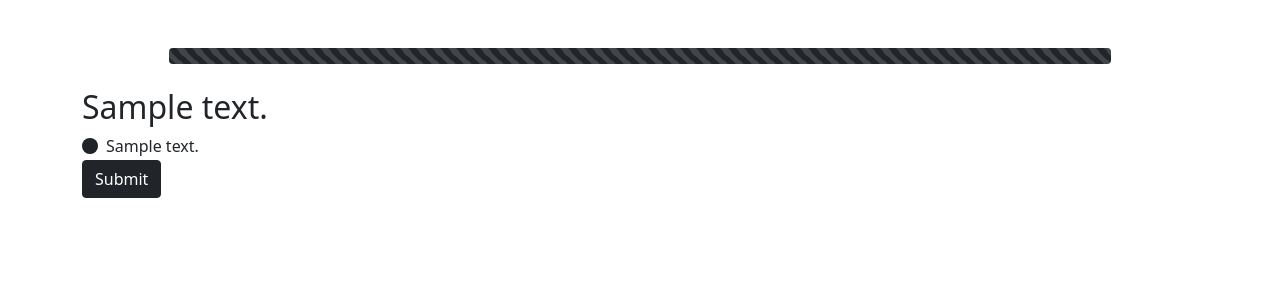
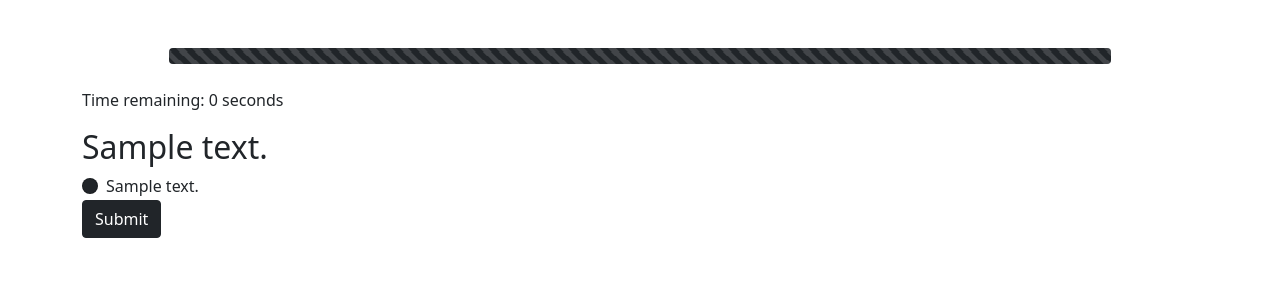
Before and after one commit to Haki-Malai/flask-triviamaster, a Flask app: template app/templates/game.html in a window 1280 px wide. Shown: the part 56-356 px from the top of the page. Run offline with Flask 3, Linux system fonts and the light colour scheme; tables that the repository leaves empty hold one stand-in row (values such as "Sample post"); the template is opened without the code that fills it: values that come from a table or form of the project are taken from there, most other values are stand-ins (such as "Sample title", 1, 10 or a date in 2020); some libraries are stand-ins or nearby versions.

Commit message:
Add time limit to game questions
This commit adds a time limit to game questions. The time limit is set to 30
seconds by default, but can be changed by setting the `time_limit` attribute of
the `GameQuestion` object.

The time remaining is displayed to the user, and the user is prevented from
submitting an answer after the time limit has expired.

```diff
--- a/app/main/routes.py
+++ b/app/main/routes.py
@@ -37,7 +37,7 @@ def show_game(game_id):
         'game.html',
         config=current_app.config,
         game=game,
-        question=game.next_question(),
+        game_question=game.next_question(),
         categories=Category.query.order_by(Category.name).all())
 
 
--- a/app/models.py
+++ b/app/models.py
@@ -1,3 +1,4 @@
+import time
 from sqlalchemy.sql.expression import func
 
 from app import db
@@ -36,7 +37,7 @@ class Game(db.Model):
     def next_question(self):
         for game_question in self.game_questions:
             if not game_question.answer_id:
-                return game_question.question
+                return game_question
 
     def generate_questions(self, num_questions=5, category_id=None):
         if category_id:
@@ -88,6 +89,8 @@ class GameQuestion(db.Model):
     a game.
     """
     id = db.Column(db.Integer, primary_key=True)
+    start_time = db.Column(db.Float, nullable=False)
+    time_limit = db.Column(db.Float, nullable=False, default=30.0)
     answer_id = db.Column(db.Integer,
                           db.ForeignKey('answer.id'),
                           nullable=True)
@@ -101,6 +104,21 @@ class GameQuestion(db.Model):
 
     def __repr__(self):
         return "<GameQuestion %r>" % self.id
+
+    def __init__(self, game_id, question_id):
+        super(GameQuestion, self).__init__(game_id=game_id,
+                                           question_id=question_id)
+        self.start_time = time.time()
+
+    def time_remaining(self):
+        return 30 - (time.time() - self.start_time)
+
+    def time_remaining(self):
+        return max(0, self.time_limit - int(time.time() - self.start_time))
+
+    @property
+    def expired(self):
+        return self.time_remaining() == 0
 
     @property
     def answer_correct(self):
--- a/app/static/js/main.js
+++ b/app/static/js/main.js
@@ -0,0 +1,17 @@
+// Get the HTML element that displays the time remaining
+var timeRemainingElement = document.getElementById("time-remaining");
+
+// Update the time remaining every second
+setInterval(function() {
+    // Get the time remaining from the HTML element
+    var timeRemaining = parseInt(timeRemainingElement.innerHTML.replace("Time remaining: ", "").replace(" seconds", ""));
+
+    // Subtract 1 second from the time remaining
+    timeRemaining -= 1;
+    if (timeRemaining < 0) {
+        timeRemaining = 0;
+    }
+
+    // Update the HTML element with the new time remaining
+    timeRemainingElement.innerHTML = "Time remaining: " + timeRemaining + " seconds";
+}, 1000);
--- a/app/templates/base.html
+++ b/app/templates/base.html
@@ -50,5 +50,6 @@
       {% endwith %}
       {% block content %}{% endblock %}
     </div>
+    <script src="{{ url_for('static', filename='js/main.js') }}"></script>
   </body>
 </html>
--- a/app/templates/game.html
+++ b/app/templates/game.html
@@ -6,10 +6,11 @@
       <div style="width: {{game.progress}}%" class="progress-bar progress-bar-striped progress-bar-animated bg-dark" role="progressbar" aria-valuenow="75" aria-valuemin="0" aria-valuemax="100"></div>
     </div>
     <div class="container">
-      <h2>{{ question.body }}</h2>
+      <p id="time-remaining">Time remaining: {{ game_question.time_remaining() }} seconds</p>
+      <h2>{{ game_question.question.body }}</h2>
       <form method="POST" action="{{ url_for('main.play_game', game_id=game.id) }}">
-        <input type="hidden" name="question_id" value="{{ question.id }}">
-        {% for answer in question.answers %}
+        <input type="hidden" name="question_id" value="{{ game_question.question.id }}">
+        {% for answer in game_question.question.answers %}
           <div class="form-check">
             <input class="form-check-input bg-dark" type="radio" name="answer_id" id="answer{{ answer.id }}" value="{{ answer.id }}" required>
             <label class="form-check-label" for="answer{{ answer.id }}">
```
